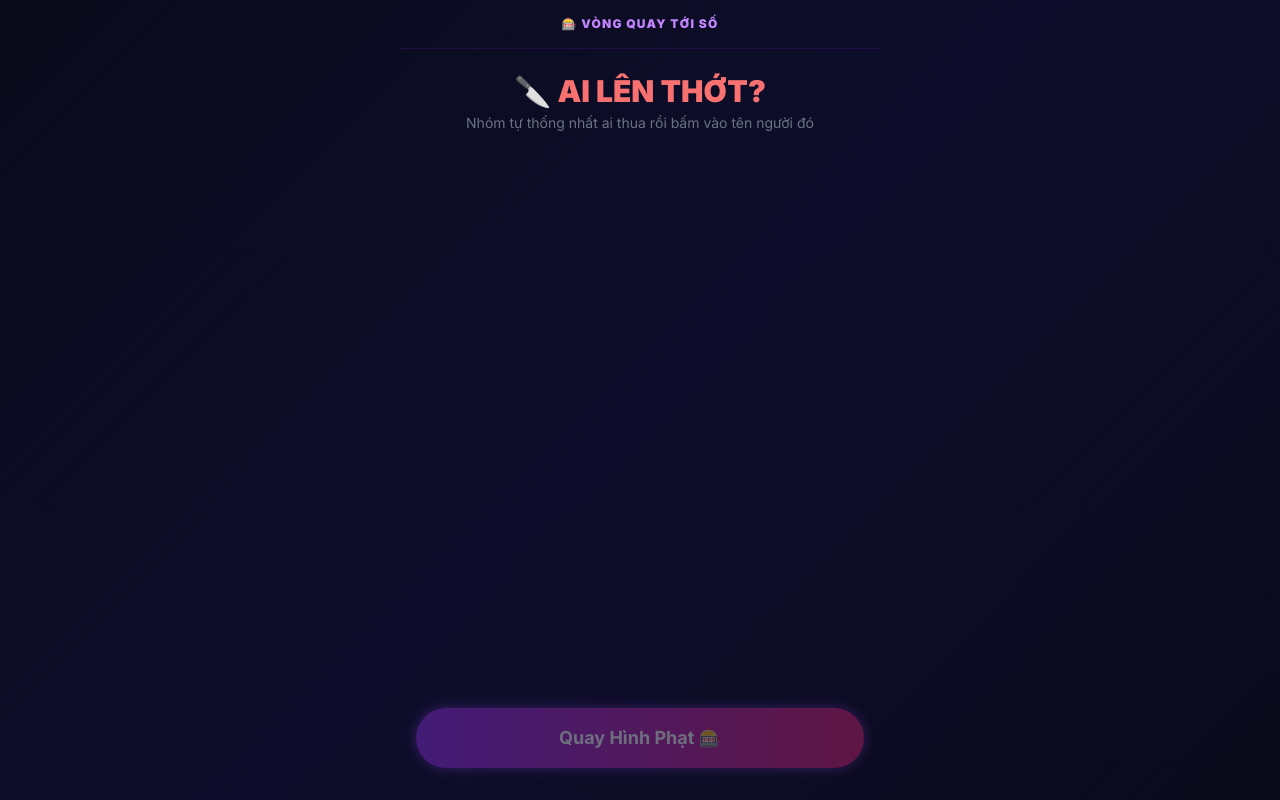
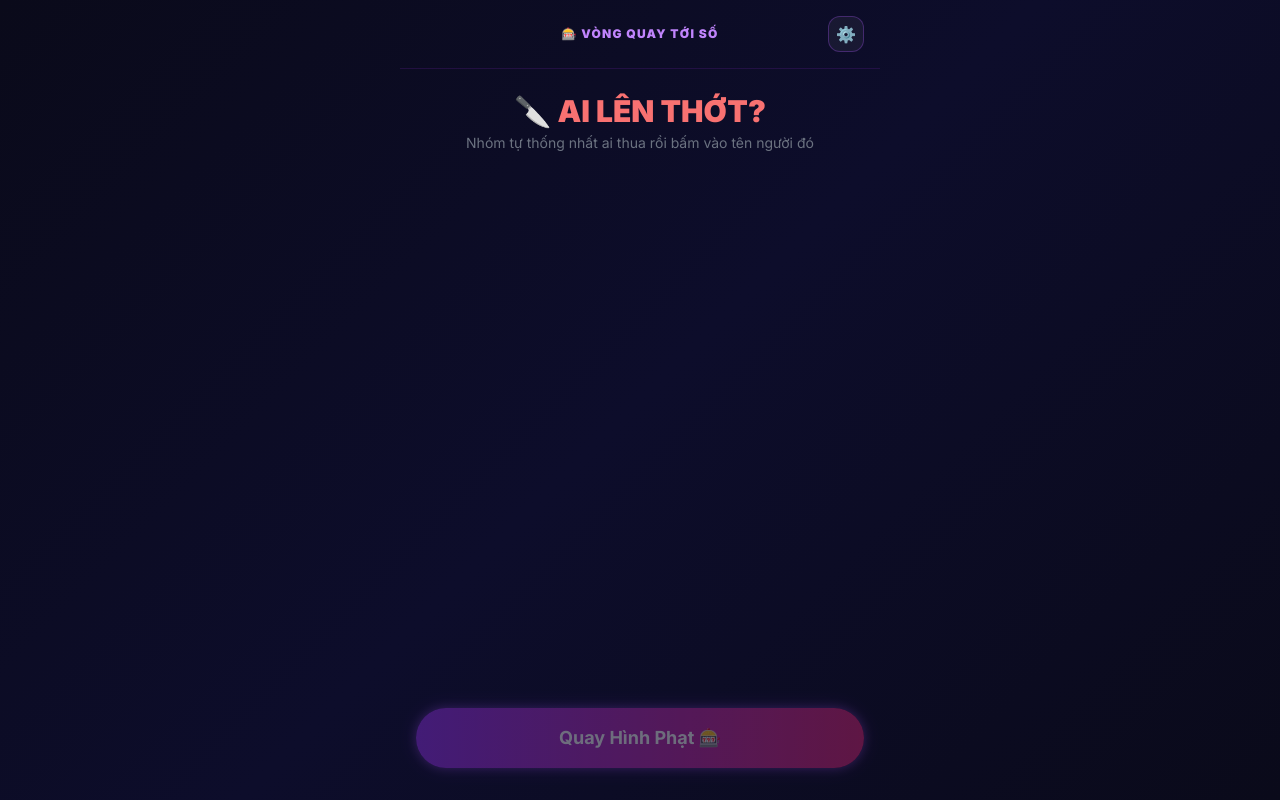
Before and after one commit to nghia-lt/bitter-and-sweet, a Next.js app: page /play/select in a window 1280 px wide. Built offline with nearby package versions, Linux system fonts and the light colour scheme.

Commit message:
[setting] fix setting

```diff
--- a/src/app/play/select/page.tsx
+++ b/src/app/play/select/page.tsx
@@ -29,8 +29,19 @@ export default function SelectVictimPage() {
   return (
     <main className="flex flex-col min-h-screen">
       {/* Header simple for gameplay */}
-      <div className="px-4 py-4 text-center border-b border-purple-900/30">
+      <div className="px-4 py-4 border-b border-purple-900/30 flex items-center">
+        <div className="flex-1" />
         <h1 className="text-xs font-black tracking-widest uppercase text-purple-400">🎰 Vòng Quay Tới Số</h1>
+        <div className="flex-1 flex justify-end">
+          <button
+            onClick={() => router.push('/setup/members')}
+            className="w-9 h-9 flex items-center justify-center rounded-xl transition active:scale-90"
+            style={{ background: 'rgba(255,255,255,0.05)', border: '1px solid rgba(168,85,247,0.3)' }}
+            title="Thiết lập lại"
+          >
+            <span className="text-base">⚙️</span>
+          </button>
+        </div>
       </div>
 
       <div className="flex-1 px-4 py-6 space-y-6">
--- a/src/app/setup/members/page.tsx
+++ b/src/app/setup/members/page.tsx
@@ -25,10 +25,15 @@ export default function MembersPage() {
       return;
     }
 
+    const usedEmojis = new Set(gameState.members.map(m => m.emoji));
+    const available = PLAYER_EMOJIS.filter(e => !usedEmojis.has(e));
+    const pool = available.length > 0 ? available : PLAYER_EMOJIS;
+    const emoji = pool[Math.floor(Math.random() * pool.length)];
+
     const newMember: Player = {
       id: `player_${Date.now()}`,
       name,
-      emoji: PLAYER_EMOJIS[gameState.members.length % PLAYER_EMOJIS.length],
+      emoji,
       penaltyCount: 0,
     };
     updateState({ members: [...gameState.members, newMember] });
```
Also changed, not shown: src/lib/constants.ts (+16 -0 lines).
